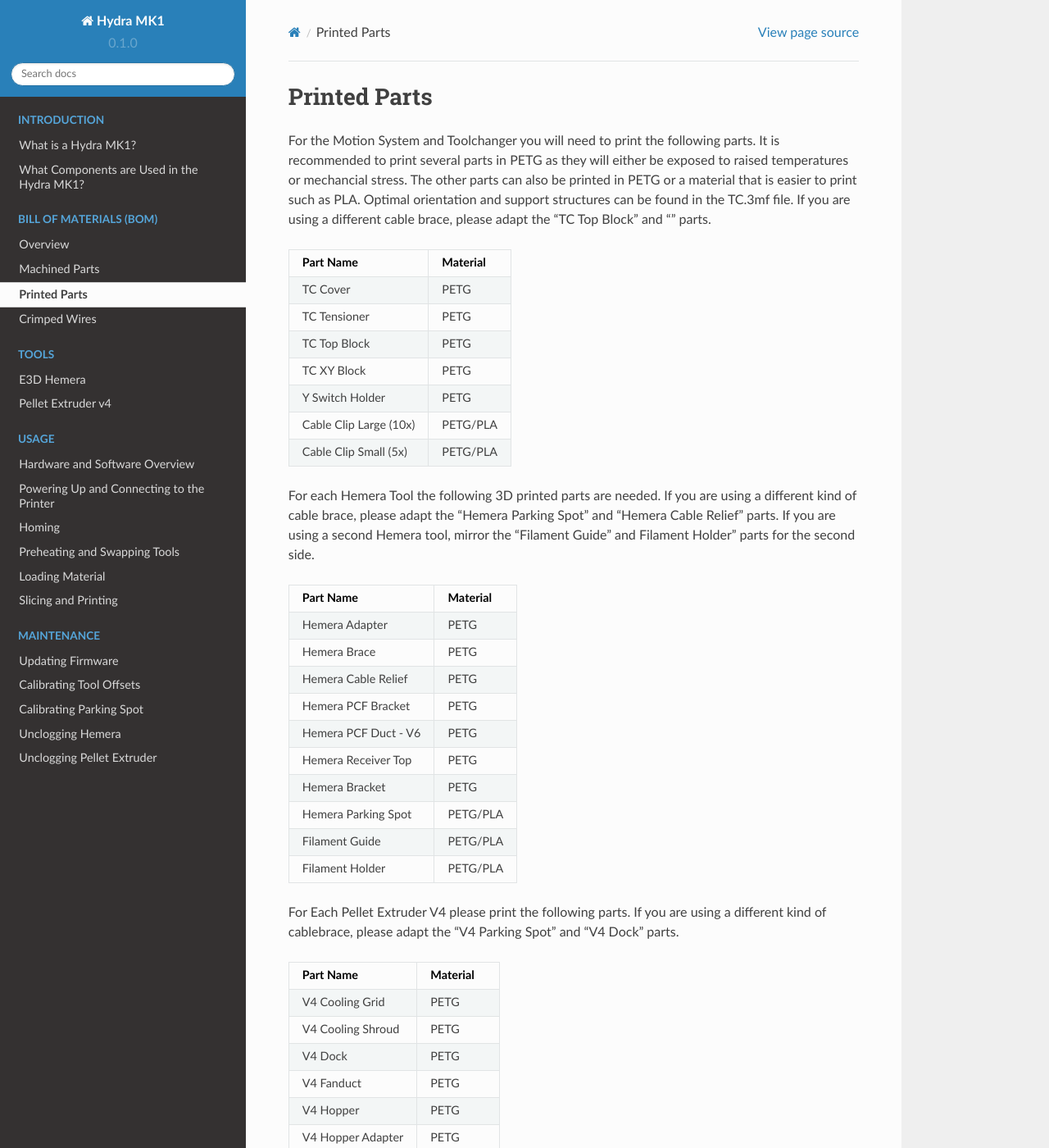
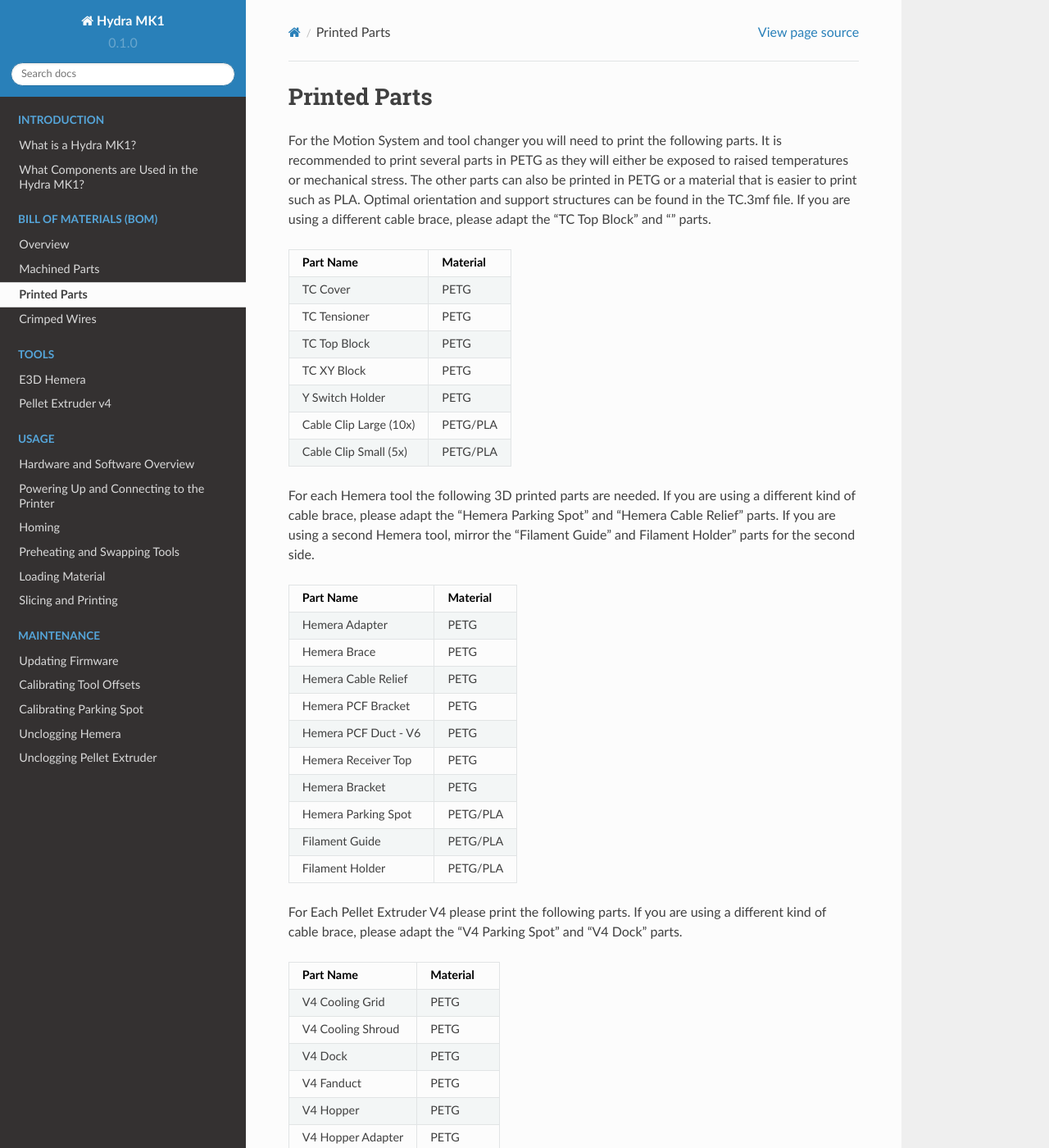
Before and after one commit to srl-ethz/hydra-documentation, a Sphinx documentation site: the page built from docs/source/bom/printed.rst, in a window 1280 px wide and 1400 px high. Shown: the whole window at 82% size. Built offline with Sphinx 7.4.7 and the Read the Docs theme 2.0.0, drawn with Linux system fonts in a browser that asks for light colours; pages that are not in the unit, such as notebooks, are missing from menus; some of the changed text lies outside the part shown.

Commit message:
Update printed.rst

```diff
--- a/docs/source/bom/printed.rst
+++ b/docs/source/bom/printed.rst
@@ -2,7 +2,7 @@
 Printed Parts
 ################################
 
-For the Motion System and Toolchanger you will need to print the following parts. It is recommended to print several parts in PETG as they will either be exposed to raised temperatures or mechancial stress. The other parts can also be printed in PETG or a material that is easier to print such as PLA. Optimal orientation and support structures can be found in the TC.3mf file. If you are using a different cable brace, please adapt the "TC Top Block" and "" parts.
+For the Motion System and tool changer you will need to print the following parts. It is recommended to print several parts in PETG as they will either be exposed to raised temperatures or mechanical stress. The other parts can also be printed in PETG or a material that is easier to print such as PLA. Optimal orientation and support structures can be found in the TC.3mf file. If you are using a different cable brace, please adapt the "TC Top Block" and "" parts.
 
 ============================= ===================
 Part Name                     Material
@@ -16,7 +16,7 @@
 Cable Clip Small (5x)         PETG/PLA
 ============================= ===================
 
-For each Hemera Tool the following 3D printed parts are needed. If you are using a different kind of cable brace, please adapt the "Hemera Parking Spot" and "Hemera Cable Relief" parts. If you are using a second Hemera tool, mirror the "Filament Guide" and Filament Holder" parts for the second side.
+For each Hemera tool the following 3D printed parts are needed. If you are using a different kind of cable brace, please adapt the "Hemera Parking Spot" and "Hemera Cable Relief" parts. If you are using a second Hemera tool, mirror the "Filament Guide" and Filament Holder" parts for the second side.
 
 ============================= ===================
 Part Name                     Material
@@ -33,7 +33,7 @@
 Filament Holder               PETG/PLA
 ============================= ===================
 
-For Each Pellet Extruder V4 please print the following parts. If you are using a different kind of cablebrace, please adapt the "V4 Parking Spot" and "V4 Dock" parts.
+For Each Pellet Extruder V4 please print the following parts. If you are using a different kind of cable brace, please adapt the "V4 Parking Spot" and "V4 Dock" parts.
 
 ============================= ===================
 Part Name                     Material
```
Also changed, not shown: other parts of docs/source/bom/printed.rst (+1 -1 lines).
